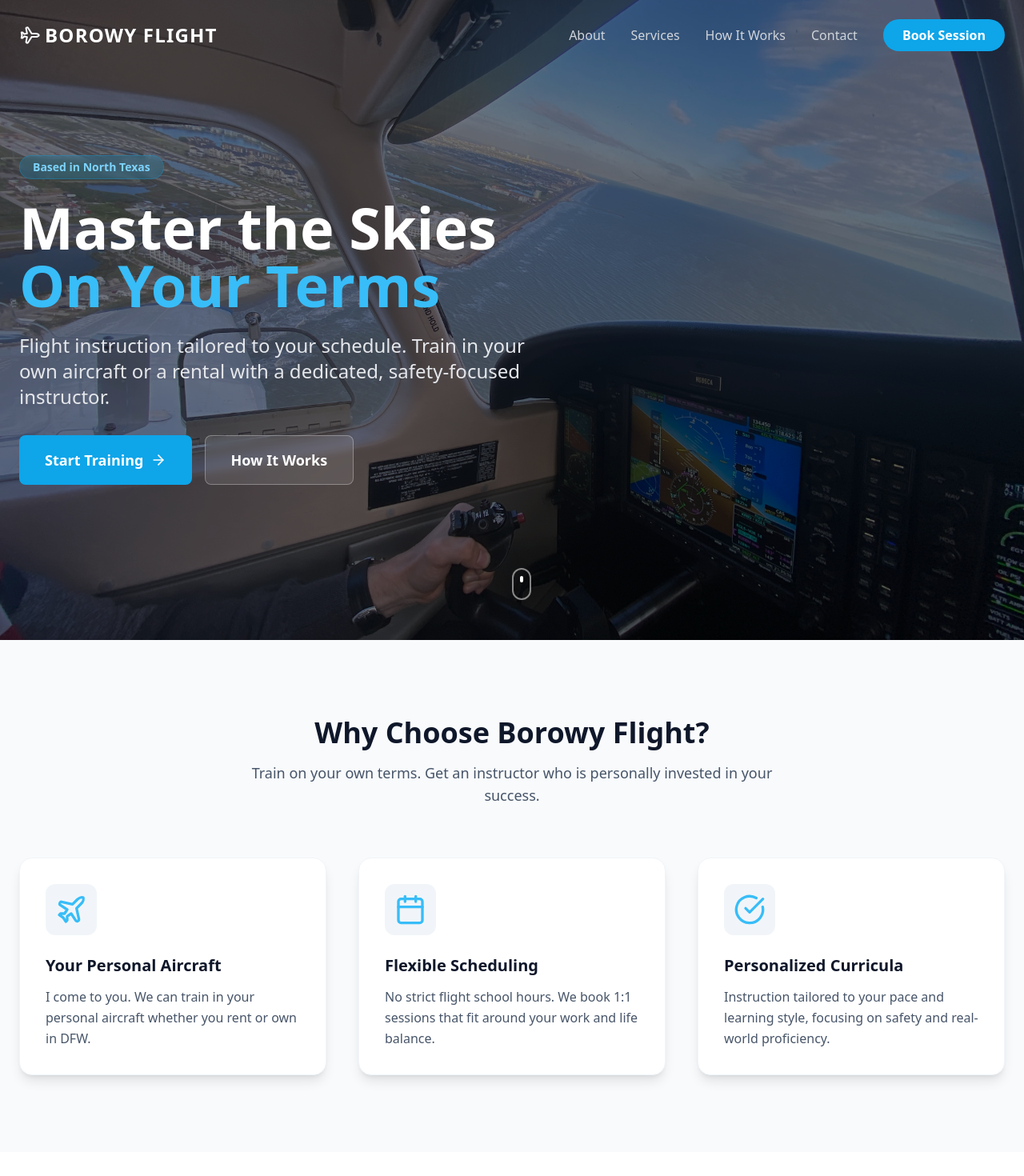
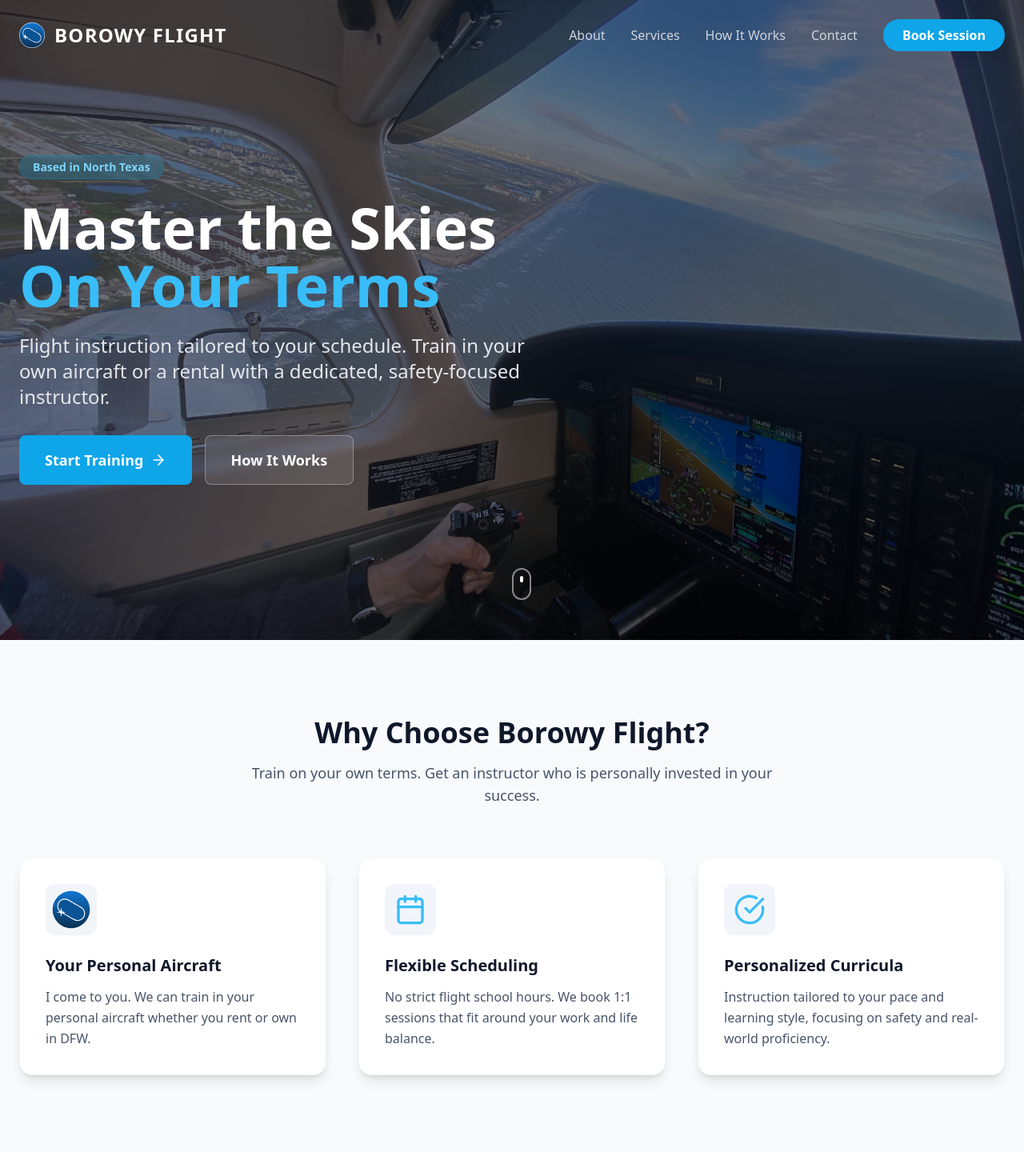
Before and after one commit to machang-ucsd/Borowy-flight, a React (Vite) app: page / in a window 1280 px wide. Shown: the top 1470 px of the page at 80% size. Built offline with nearby package versions, Linux system fonts and the light colour scheme.

Commit message:
New logogit add src/assets/logo.svg

```diff
--- a/index.html
+++ b/index.html
@@ -18,7 +18,7 @@
     <meta property="og:description" content="Personalized flight instruction in the DFW area. Private pilot, instrument, and commercial training with a dedicated, safety-focused instructor." />
     <meta property="og:url" content="https://www.borowyflight.com/" />
     <meta property="og:type" content="website" />
-    <meta property="og:image" content="/src/assets/hero.jpg" />
+    <meta property="og:image" content="/src/assets/logo.svg" />
     <meta property="og:locale" content="en_US" />
 
     <!-- Local Business Schema for SEO -->
--- a/src/App.jsx
+++ b/src/App.jsx
@@ -1,5 +1,5 @@
 import React, { useState, useEffect } from 'react';
-import { Plane, Calendar, Map, CheckCircle, Menu, X, ArrowRight, Instagram, Mail, Phone } from 'lucide-react';
+import { Calendar, Map, CheckCircle, Menu, X, ArrowRight, Instagram, Mail, Phone, Plane } from 'lucide-react';
 import maciejFlying from './assets/maciej_flying.jpg';
 import maciejHeadshot from './assets/maciej_borowy_headshot.jpg';
 import flightOnCoastline from './assets/flight_on_coastline.jpg';
@@ -7,6 +7,7 @@ import nightTime from './assets/night_time.jpg';
 import planeInSky from './assets/plane_in_sky.jpg';
 import resourcesOnTable from './assets/resources_on_table.jpeg';
 import wings from './assets/wings.jpg'
+import borowyLogo from './assets/logo.svg';
 
 const Navigation = () => {
   const [isScrolled, setIsScrolled] = useState(false);
@@ -31,9 +32,15 @@ const Navigation = () => {
     // Added 'top-0 left-0 right-0' to force the nav to the edges of the viewport
     <nav className={`fixed top-0 left-0 right-0 w-full z-50 transition-all duration-300 ${isScrolled ? 'bg-slate-900 shadow-lg py-4' : 'bg-transparent py-6'}`}>
       <div className="mx-auto w-full max-w-screen-2xl px-6 flex justify-between items-center">
-        <div className="text-2xl font-bold text-white tracking-wider flex items-center gap-2">
-          <Plane className="rotate-45" size={24} />
-          BOROWY FLIGHT
+        <div className="text-2xl font-bold text-white tracking-wider flex items-center gap-3">
+          <img
+            src={borowyLogo}
+            alt="Borowy Flight logo"
+            className="w-8 h-8"
+          />
+          <span className="leading-none md:flex align-items:center">
+            BOROWY FLIGHT
+          </span>
         </div>
 
         {/* Desktop Nav */}
@@ -125,7 +132,13 @@ const Hero = () => {
 const ValueProps = () => {
   const props = [
     {
-      icon: <Plane className="text-sky-400" size={40} />,
+      icon: (
+        <img
+          src={borowyLogo}
+          alt="Personal aircraft icon"
+          className="w-12 h-12"
+        />
+      ),
       title: "Your Personal Aircraft",
       desc: "I come to you. We can train in your personal aircraft whether you rent or own in DFW."
     },
@@ -521,8 +534,14 @@ const Footer = () => {
         <div className="flex flex-col md:flex-row justify-between items-center">
           <div className="mb-6 md:mb-0">
             <div className="text-xl font-bold text-white tracking-wider flex items-center gap-2 mb-2">
-              <Plane className="rotate-45" size={20} />
-              BOROWY FLIGHT
+              <img
+                src={borowyLogo}
+                alt="Borowy Flight logo"
+                className="w-8 h-8"
+              />
+              <span className="whitespace-nowrap">
+                BOROWY FLIGHT
+              </span>
             </div>
             <p className="text-sm">Safe. Personal. Professional.</p>
           </div>
```
Also changed, not shown: src/assets/logo.svg (added).
